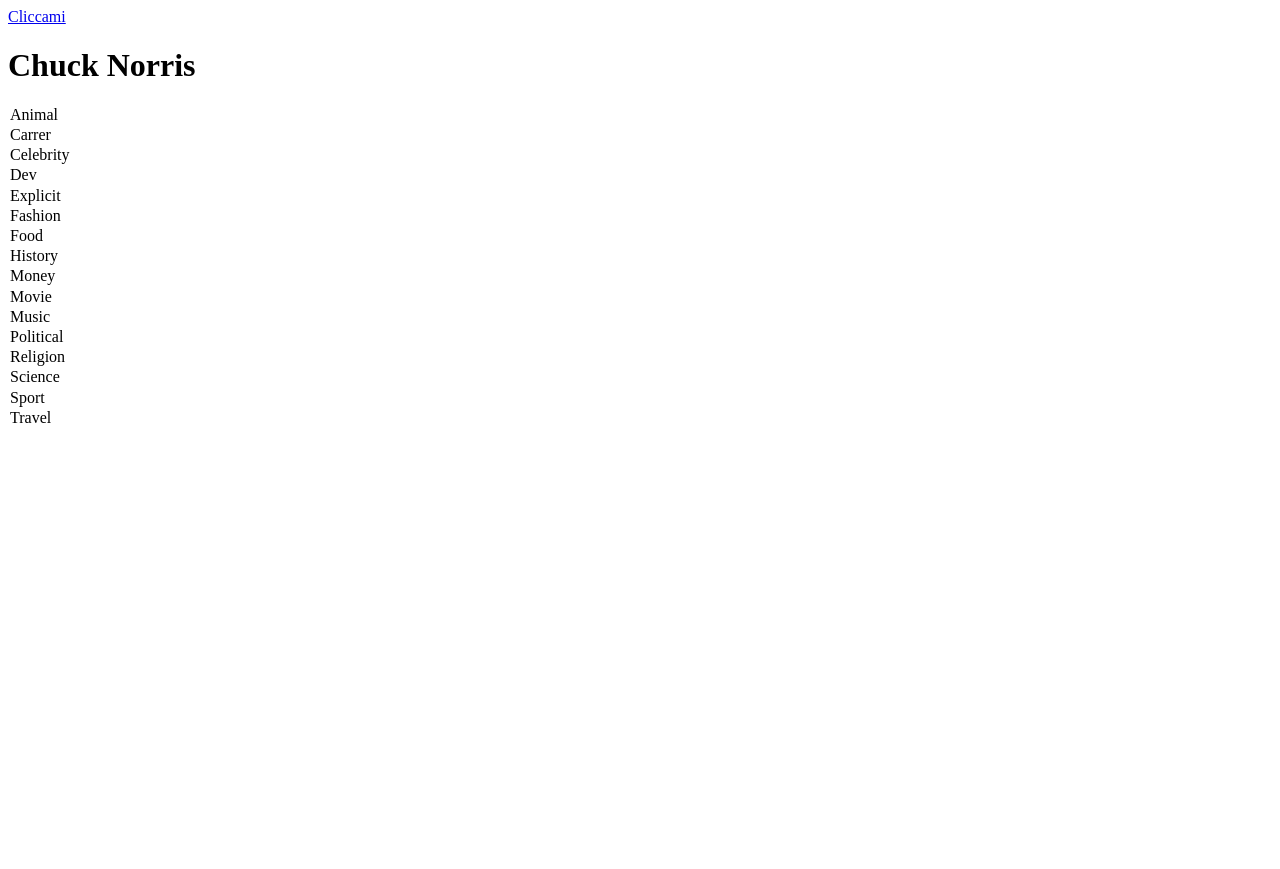
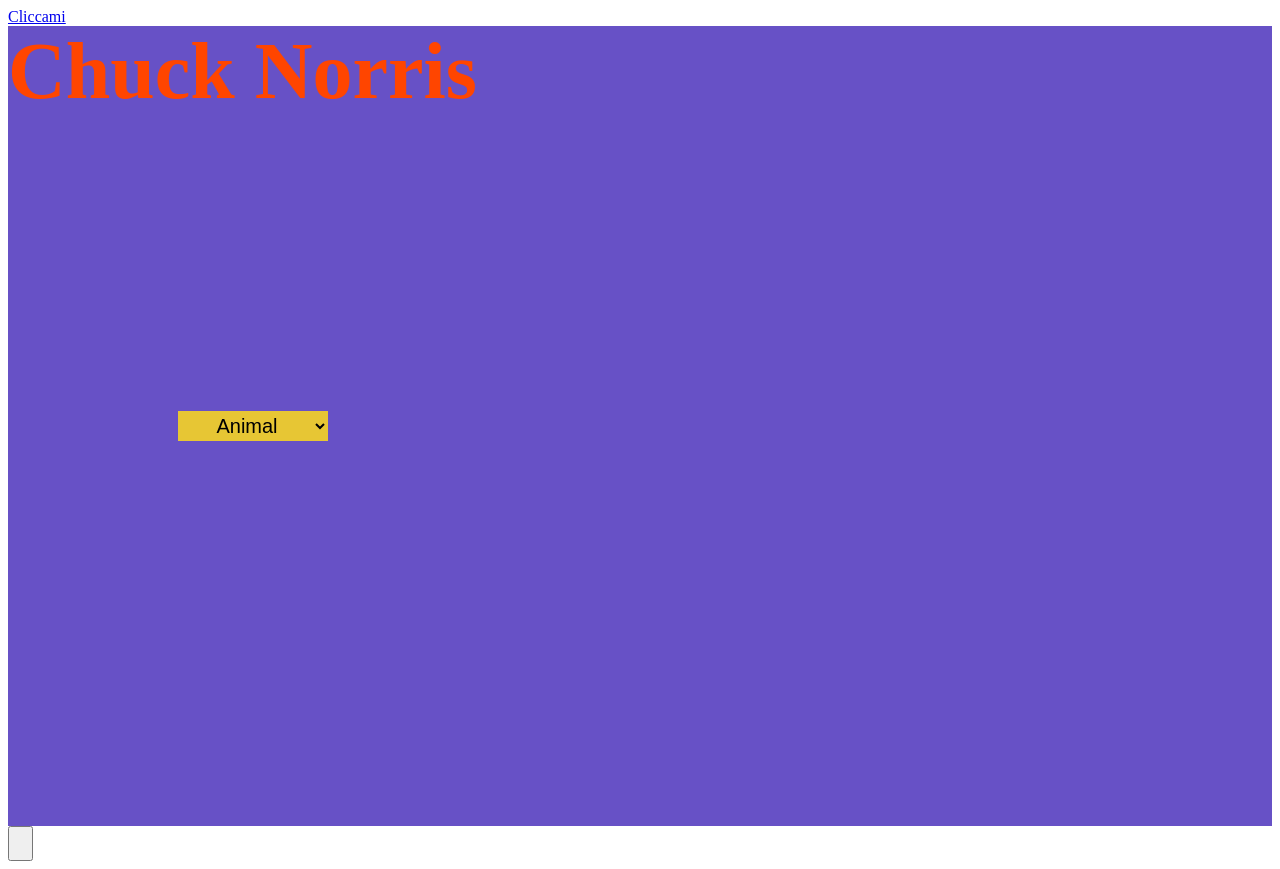
Before and after one commit to GabrielePugliese/api-pugliese, a plain HTML site: page index.html in a window 1280 px wide. Before the commit the page ends 800 px from the top, so only its background shows below. Drawn offline with Linux system fonts and the light colour scheme.

Commit message:
menu, title e color

```diff
--- a/index.html
+++ b/index.html
@@ -3,7 +3,9 @@
 <head>
     <meta charset="UTF-8">
     <meta name="viewport" content="width=device-width, initial-scale=1.0">
+    <div id="title">
         <title>Api Chuck Norris</title>
+    </div>
 
     <link rel="stylesheet" href="static/css/index.css">
     <link rel="stylesheet" href="static/js/index.js">
@@ -11,13 +13,12 @@
 </head>
 <body>
 
-    </h1>
-    <a href="#" class="hitMe">Cliccami</a>
+    <a href="#" class="t">Cliccami</a>
 
-    <h1>Chuck Norris</h1>
+    <h1 class="title">Chuck Norris</h1>
 
-
-
+    <div class="hero">
+        <select class="menu">
             <option value="animal">Animal</option>
             <option value="career">Carrer</option>
             <option value="celebrity">Celebrity</option>
@@ -34,6 +35,11 @@
             <option value="science">Science</option>
             <option value="sport">Sport</option>
             <option value="travel">Travel</option>
+        </select>
+    </div>
+
+    <input type="button" class="button">
+
 
 
 </body>
--- a/static/css/button.css
+++ b/static/css/button.css
@@ -0,0 +1,4 @@
+.button {
+    width: 25px;
+    height: 35px;
+}
--- /dev/null
+++ b/static/css/hero.css
@@ -0,0 +1,7 @@
+.hero {
+    background-color: #6751c6;
+    display: flex;
+    width: 100%;
+    height: 100vh;
+    background-size: cover;
+}
--- a/static/css/index.css
+++ b/static/css/index.css
@@ -0,0 +1,5 @@
+@import "hero.css";
+@import "menu.css";
+@import "button.css";
+@import "title.css";
+@import "text.css";
--- /dev/null
+++ b/static/css/menu.css
@@ -0,0 +1,14 @@
+.menu {
+    display: flex;
+    width: 150px;
+    height: 30px;
+    text-align: center;
+    position: absolute;
+    color: black;
+    font-size: 20px;
+    border: 2px;
+    background-color: rgb(231, 198, 52);
+    align-self: center;
+    margin-left: 170px;
+
+}
--- /dev/null
+++ b/static/css/title.css
@@ -0,0 +1,8 @@
+.title {
+    font-size: 80px;
+    position: absolute;
+    color: orangered;
+    text-align: center;
+    align-self:center;
+    margin: auto;
+}
--- a/static/js/index.js
+++ b/static/js/index.js
@@ -1,6 +1,7 @@
-let btn = document.querySelector(".hitMe")
+let btn = document.querySelector(".button")
+let t = document.querySelector(".text")
         let url = "https://api.chucknorris.io/jokes/random"
-        let risorsa
+        let risorsa;
 
 
         btn.addEventListener("click", function (e) {
@@ -15,7 +16,7 @@ let btn = document.querySelector(".hitMe")
                 }
             ).then(
                 function (data) {
-                    console.log(data.value)
+                   t.innerHTML = data.value;
                 }
             ).catch(
                 function (err) {
```
Also changed, not shown: static/css/text.css (added). Lines whose indentation alone changed are shown as unchanged.
